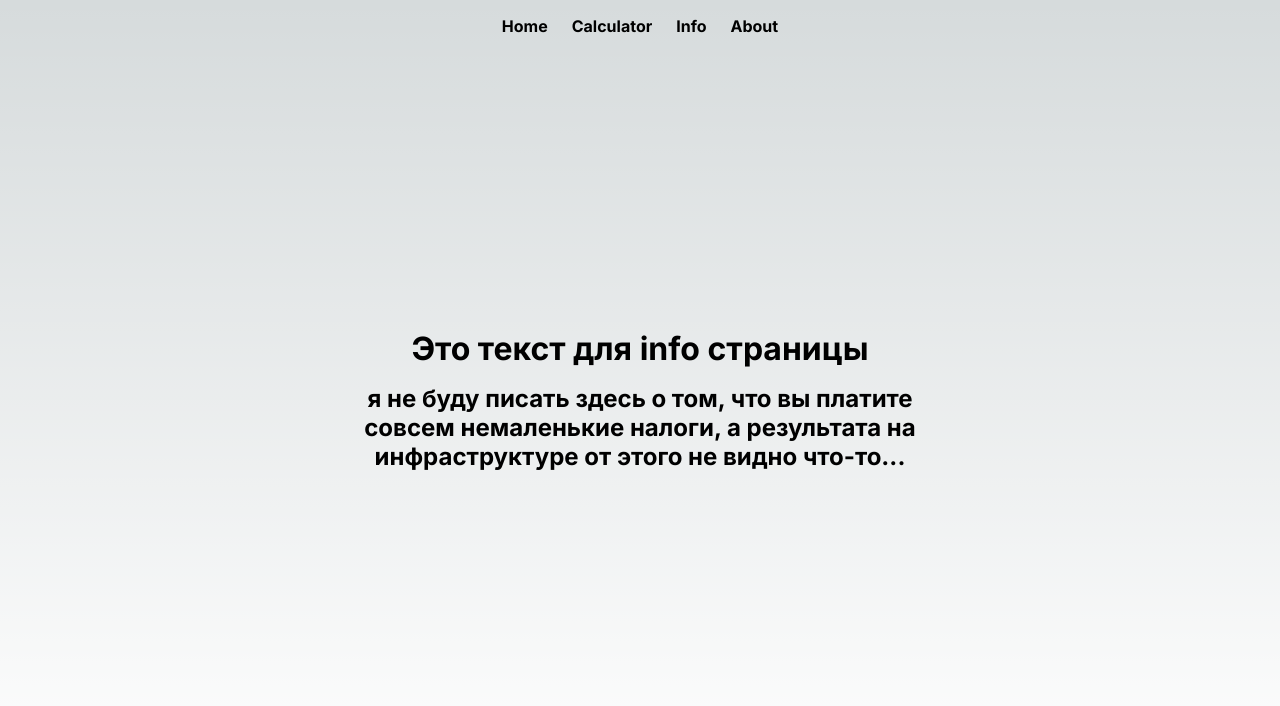
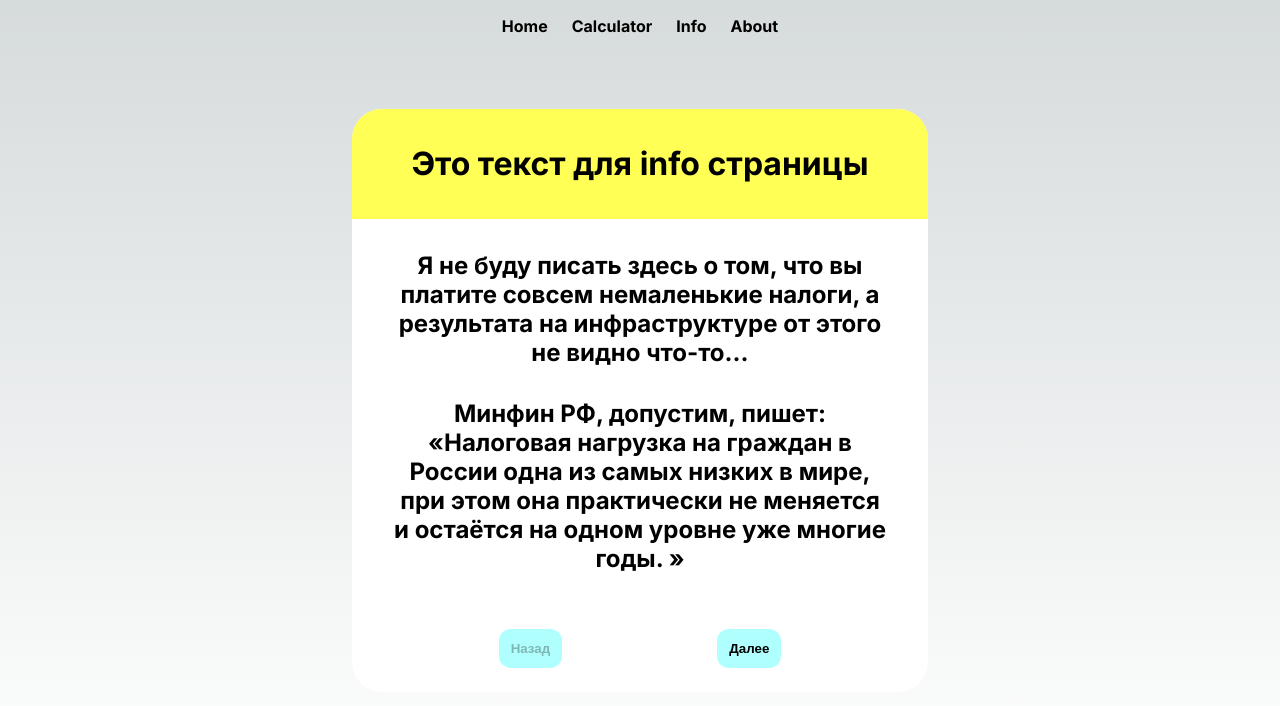
Before and after one commit to klontaler/reacted_taxes, a Next.js app: page /info in a window 1280 px wide. Shown: the top 706 px of the page. Built offline with nearby package versions, Linux system fonts and the light colour scheme.

Commit message:
more ui components and some shitty content
text card and yellow block were added, some minor changes, a little bit of content, but nothing really special

```diff
--- a/src/app/about/page.jsx
+++ b/src/app/about/page.jsx
@@ -1,11 +1,15 @@
 import TextWrapper from '@/components/UI/textWrapper/TextWrapper'
 import styles from './page.module.css'
+import YellowBlock from '@/components/UI/yellowBlock/YellowBlock'
 
 export default function Calculator() {
   return (
     <main>
       <TextWrapper>
+        <YellowBlock style={{borderRadius: '32px'}}>
         <h1>Это about page для сайтика</h1>
+        </YellowBlock>
+        <h2 style={{margin: '20px auto 0'}}>Данный сайт был написан только в качестве пет-проекта и не преследует цели кого-либо оскорбить, что-либо дискредитировать и тд. Автор не придерживается никаких взглядов.</h2>
       </TextWrapper>
     </main>
   )
--- a/src/app/info/page.jsx
+++ b/src/app/info/page.jsx
@@ -1,13 +1,70 @@
-import TextWrapper from '@/components/UI/textWrapper/TextWrapper'
+'use client'
+
 import styles from './page.module.css'
+import TextCard from '@/components/UI/textCard/TextCard'
+import { useState } from 'react'
 
 export default function Info() {
-  return (
-    <main>
-      <TextWrapper>
-        <h1>Это текст для info страницы</h1>
-        <h2 style={{margin: '16px 0 0'}}>я не буду писать здесь о том, что вы платите совсем немаленькие налоги, а результата на инфраструктуре от этого не видно что-то...</h2>
-      </TextWrapper>
-    </main>
-  )
+  const [cardNumber, setCardNumber] = useState(1);
+  const minfinQuoteURL = 'https://minfin.gov.ru/ru/press-center/?id_4=37437-nalogovaya_nagruzka_na_grazhdan_v_rossii_odna_iz_samykh_nizkikh_v_mire#:~:text=2021%2013%3A05-,%D0%9D%D0%B0%D0%BB%D0%BE%D0%B3%D0%BE%D0%B2%D0%B0%D1%8F%20%D0%BD%D0%B0%D0%B3%D1%80%D1%83%D0%B7%D0%BA%D0%B0%20%D0%BD%D0%B0%20%D0%B3%D1%80%D0%B0%D0%B6%D0%B4%D0%B0%D0%BD%20%D0%B2%20%D0%A0%D0%BE%D1%81%D1%81%D0%B8%D0%B8%20%D0%BE%D0%B4%D0%BD%D0%B0%20%D0%B8%D0%B7%20%D1%81%D0%B0%D0%BC%D1%8B%D1%85%20%D0%BD%D0%B8%D0%B7%D0%BA%D0%B8%D1%85,%D1%81%D1%82%D1%80%D0%B0%D0%BD%D0%B0%D1%85%20%D1%8D%D1%82%D0%BE%D1%82%20%D0%BF%D0%BE%D0%BA%D0%B0%D0%B7%D0%B0%D1%82%D0%B5%D0%BB%D1%8C%20%D0%B4%D0%BE%D1%81%D1%82%D0%B8%D0%B3%D0%B0%D0%B5%D1%82%2035%25.'
+
+  function nextCard() {
+    if (cardNumber < 3) {
+      setCardNumber(cardNumber + 1)
+    }
+  }
+
+  function previousCard() {
+    if (cardNumber > 1) {
+      setCardNumber(cardNumber - 1)
+    }
+  }
+
+  if (cardNumber == 1) {
+    return (
+      <main>
+        <TextCard
+          title="Это текст для info страницы"
+          nextFunc={nextCard}
+          prevFunc={previousCard}
+          prevDisable={true}
+          nextDisable={false}
+        >
+          <h2 className={styles.h2} style={{margin: '32px auto 32px',}}>Я не буду писать здесь о том, что вы платите совсем немаленькие налоги, а результата на инфраструктуре от этого не видно что-то...</h2>
+          <h2 className={styles.h2} style={{marginBottom: '32px',}}>Минфин РФ, допустим, пишет: <q className={styles.q} cite={minfinQuoteURL}>Налоговая нагрузка на граждан в России одна из самых низких в мире, при этом она практически не меняется и остаётся на одном уровне уже многие годы. </q></h2>
+        </TextCard>
+      </main>
+    )
+
+  } else if (cardNumber == 2) {
+    return (
+      <main>
+        <TextCard
+          title="Это все еще текст для info страницы"
+          nextFunc={nextCard}
+          prevFunc={previousCard}
+          prevDisable={false}
+          nextDisable={false}
+        >
+          <h2 className={styles.h2} style={{margin: '32px auto 32px',}}>Фактическая же налоговая нагрузка на физическое лицо равна примерно 56% и включает в себя НДФЛ, отчисления в различные фонды, НДС, акцизы, налог на имущество и транспортный налог.</h2>
+          <h2 className={styles.h2} style={{marginBottom: '32px',}}>А налоговая нагрузка на ВВП России по состоянию на 2017 год составляла 57,7%, что больше чем в Норвегии, Китае, Южной Корее, Финляндии или Австрии.</h2>
+        </TextCard>
+      </main>
+    )
+  } else if (cardNumber == 3) {
+    return (
+      <main>
+        <TextCard
+          title="Это последний заголовок текста для info страницы"
+          nextFunc={nextCard}
+          prevFunc={previousCard}
+          prevDisable={false}
+          nextDisable={true}
+        >
+          <h2 className={styles.h2} style={{margin: '32px auto 32px',}}>Действительно ли такой уровень налогооблажения соответсвует затратам на различные сферы нашей жизни?</h2>
+          <span className={styles.NO} style={{marginBottom: '32px',}}>Нет.</span>
+        </TextCard>
+      </main>
+    )
+  }
 }
--- a/src/app/info/page.module.css
+++ b/src/app/info/page.module.css
@@ -1,7 +1,25 @@
+.q {
+  font-weight: inherit;
+  font-size: inherit;
+}
+
+.h2 {
+  margin: auto auto 0;
+  width: 86%;
+}
+
+.NO {
+  font-size: 56px;
+  text-align: center;
+  font-weight: 700;
+}
 
 /* Mobile */
 @media (max-width: 700px) {
-
+  .h2 {
+    width: 94%;
+    margin: 12px auto;
+  }
 }
 
 @media (max-height: 880px) {
--- a/src/components/UI/block/Block.jsx
+++ b/src/components/UI/block/Block.jsx
@@ -1,9 +1,12 @@
 import styles from './Block.module.css';
 
-export default function Block({children, option ='classic', ...props}) {
+export default function Block({children, option ='classic', margins, height400, ...props}) {
   const isResult = option == 'result' && styles.resultBlock;
+  const isMargin = margins == true && styles.margin;
+  const isHeight400 = height400 == true && styles.height400;
+
   return (
-    <div {...props} className={styles.block + ' ' + isResult}>
+    <div {...props} className={styles.block + ' ' + isResult + ' ' + isMargin + ' ' + isHeight400}>
       {children}
     </div>
   )
--- a/src/components/UI/block/Block.module.css
+++ b/src/components/UI/block/Block.module.css
@@ -1,6 +1,6 @@
 .block {
   width: 45%;
-  height: 400px;
+  height: auto;
   background-color: white;
   border-radius: 30px;
   display: flex;
@@ -9,11 +9,23 @@
   overflow: hidden;
 }
 
+.height400 {
+  height: 400px;
+}
+
+.margin {
+  margin: 80px auto;
+}
+
 @media (max-width: 700px) {
   .block {
     width: 90%;
+  }
+
+  .height400 {
     height: auto;
   }
+
   .resultBlock {
     margin-top: 40px;
   }
--- /dev/null
+++ b/src/components/UI/textCard/TextCard.jsx
@@ -0,0 +1,33 @@
+'use client';
+
+import Block from '../block/Block'
+import Button from '../button/Button'
+import YellowBlock from '../yellowBlock/YellowBlock'
+import styles from './TextCard.module.css'
+
+export default function TextCard({children, title, nextFunc, prevFunc, nextDisable, prevDisable, option = 'classic', ...props}) {
+  if (option = 'classic') {
+    return (
+      <Block {...props} margins={true}>
+        <YellowBlock>
+          <h1 style={{width: '86%'}}>{title}</h1>
+        </YellowBlock>
+        {children}
+        <div className={styles.buttonWrapper}>
+          <Button onClick={prevFunc} disabled={prevDisable}>Назад</Button>
+          <Button onClick={nextFunc} disabled={nextDisable}>Далее</Button>
+        </div>
+      </Block>
+    )
+  } else if (option = 'lack_of_buttons') {
+    return (
+      <Block {...props} margins={true}>
+        <YellowBlock>
+          <h1 style={{width: '86%'}}>{title}</h1>
+        </YellowBlock>
+        {children}
+      </Block>
+    )
+  }
+
+}
--- /dev/null
+++ b/src/components/UI/textCard/TextCard.module.css
@@ -0,0 +1,13 @@
+.buttonWrapper {
+  display: flex;
+  justify-content: space-between;
+  width: 76%;
+  margin: auto;
+}
+
+/* Mobile */
+@media (max-width: 700px) {
+  .buttonWrapper {
+    width: 94%;
+  }
+}
--- /dev/null
+++ b/src/components/UI/yellowBlock/YellowBlock.jsx
@@ -0,0 +1,9 @@
+import styles from './YellowBlock.module.css';
+
+export default function YellowBlock({children, ...props}) {
+  return (
+    <div {...props} className={styles.yellowBlock}>
+      {children}
+    </div>
+  )
+}
--- /dev/null
+++ b/src/components/UI/yellowBlock/YellowBlock.module.css
@@ -0,0 +1,14 @@
+.yellowBlock {
+  width: 100%;
+  height: 110px;
+  background-color: rgb(255, 255, 85);
+  display: flex;
+  justify-content: center;
+  align-items: center;
+}
+
+@media (max-width: 700px) {
+  .yellowBlock {
+    height: 240px;
+  }
+}
```
Also changed, not shown: src/app/calculator/page.jsx (+13 -6 lines), src/app/calculator/page.module.css (+0 -11 lines).
